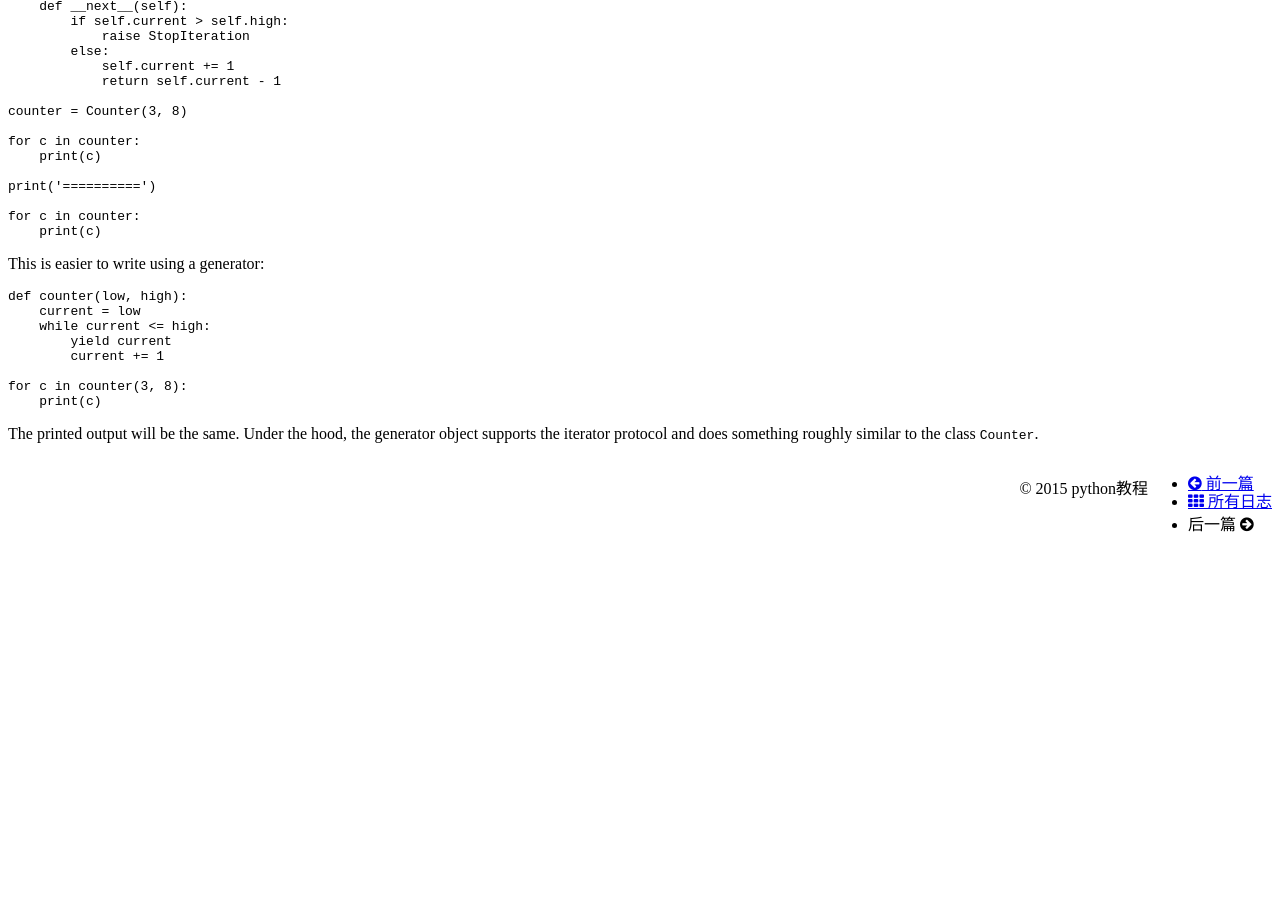
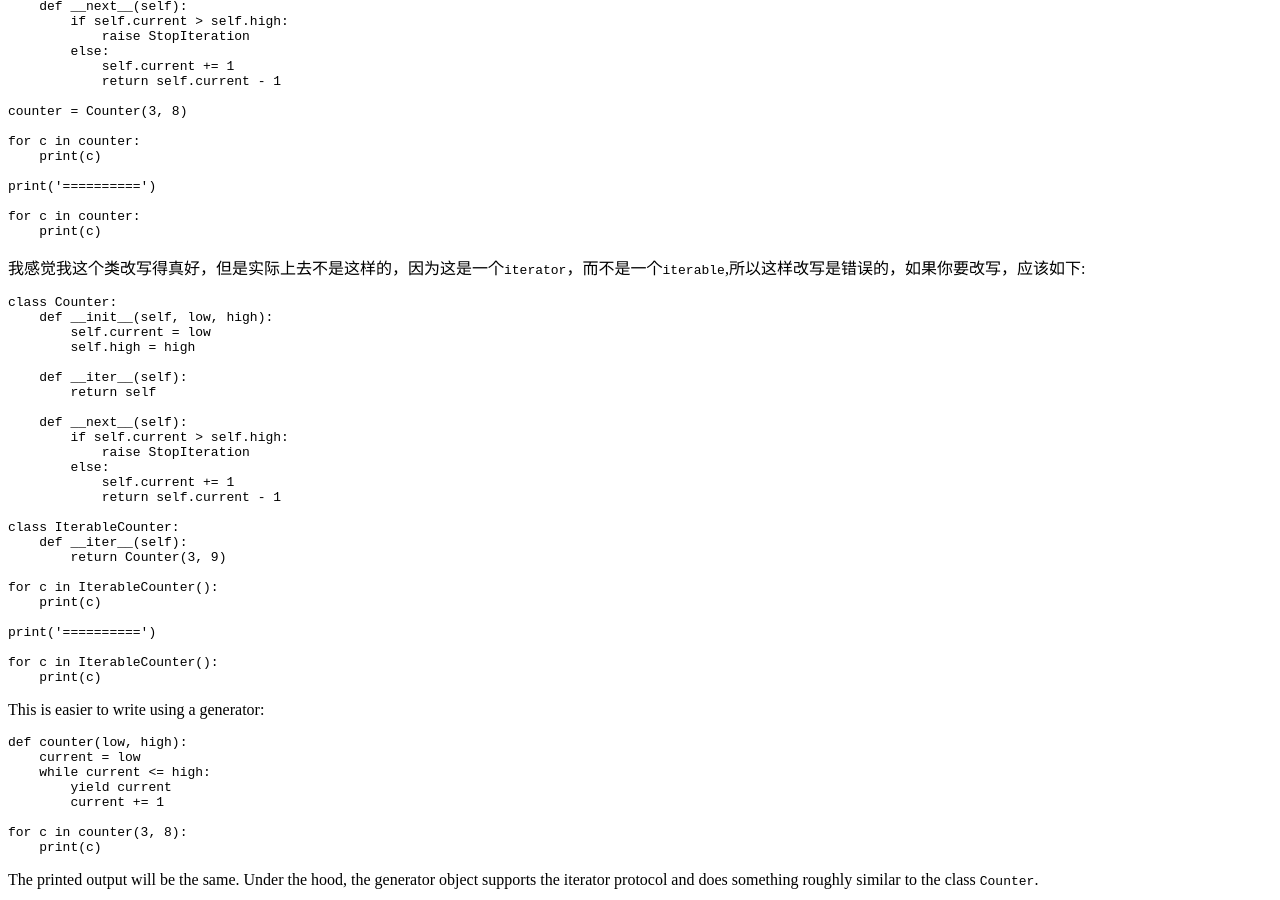
Before and after one commit to pythonjiaocheng/pythonjiaocheng.github.io, a Jekyll site: the page built from _posts/python/2015-12-21-how-to-make-class-iterable?.md.md, in a window 1280 px wide and 900 px high, scrolled down 1396 px. Built offline with Jekyll 4.4.1, drawn with Linux system fonts in a browser that asks for light colours; nearby versions of some CDN libraries; before the commit the page ends 1947 px from its top, so only the background shows below that; some of the changed text lies outside the part shown.

Commit message:
必须要填写才填写的

```diff
--- a/_posts/python/2015-12-21-how-to-make-class-iterable?.md.md
+++ b/_posts/python/2015-12-21-how-to-make-class-iterable?.md.md
@@ -98,6 +98,36 @@ python3的版本:
 	for c in counter:
 	    print(c)
 
+我感觉我这个类改写得真好，但是实际上去不是这样的，因为这是一个`iterator`，而不是一个`iterable`,所以这样改写是错误的，如果你要改写，应该如下:
+
+	class Counter:
+	    def __init__(self, low, high):
+		self.current = low
+		self.high = high
+
+	    def __iter__(self):
+		return self
+
+	    def __next__(self):
+		if self.current > self.high:
+		    raise StopIteration
+		else:
+		    self.current += 1
+		    return self.current - 1
+
+	class IterableCounter:
+	    def __iter__(self):
+		return Counter(3, 9)
+
+	for c in IterableCounter():
+	    print(c)
+
+	print('==========')
+
+	for c in IterableCounter():
+	    print(c)
+
+
 
 
 This is easier to write using a generator:
```
Also changed, not shown: other parts of _posts/python/2015-12-21-how-to-make-class-iterable?.md.md (+2 -2 lines), 1 other file.
